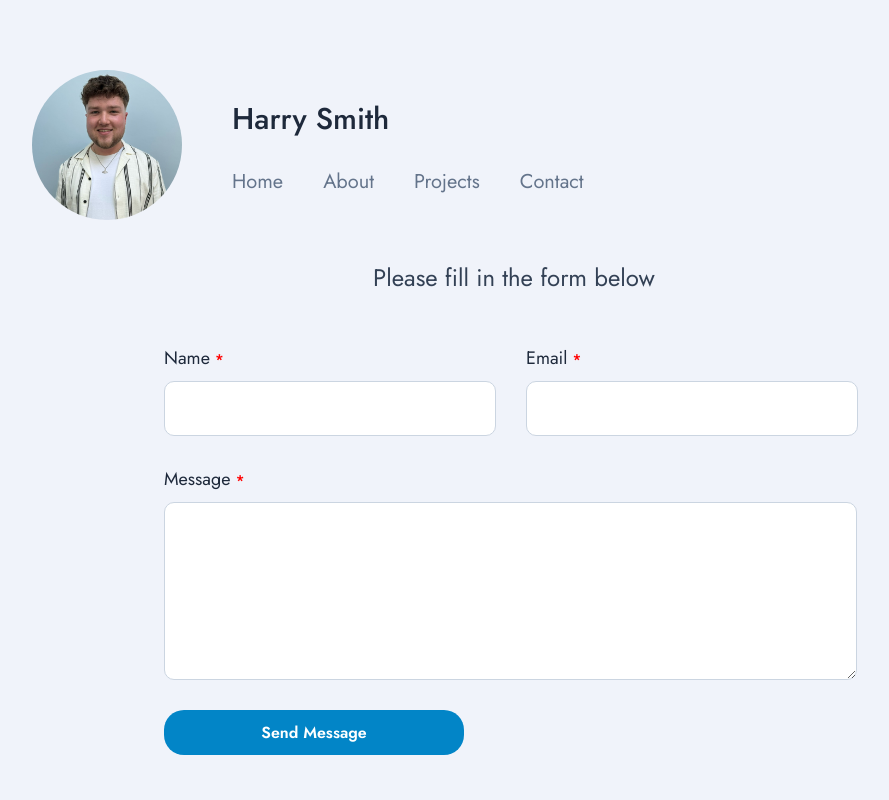
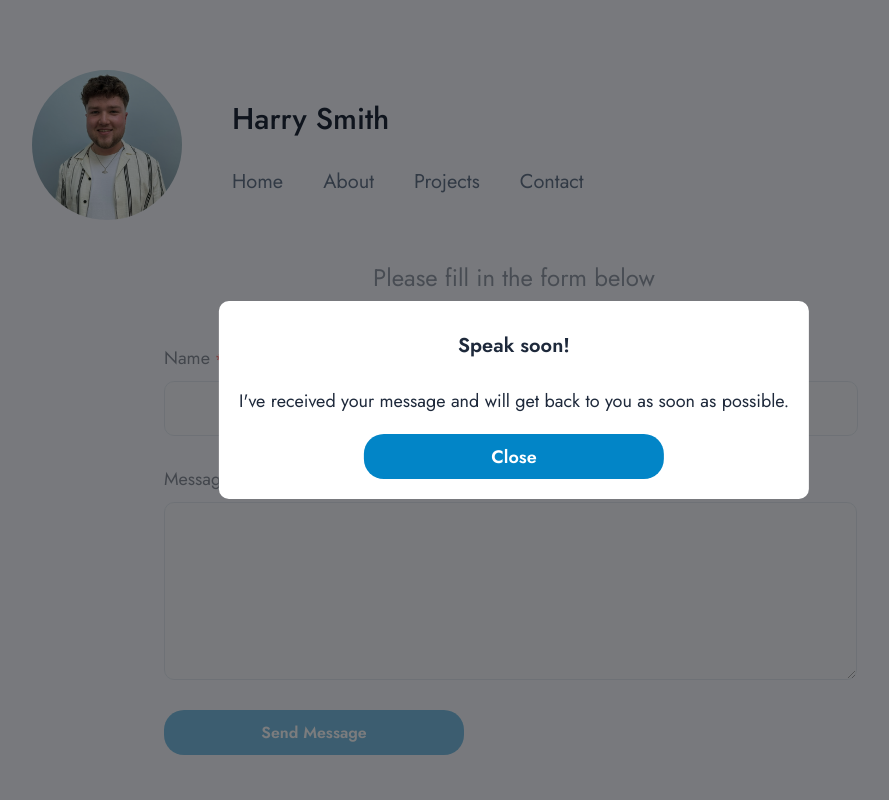
Before and after one commit to HarrySmith-Dev/my-portfolio, a React (Vite) app: page /contact in a window 1280 px wide. Both pictures are taken after typing "Sample", "name@example.com", "Sample" into the empty fields and a click on the button "Send Message". Shown: the top 800 px of the page, without its empty margins (126-1015 px from the left). Built offline with nearby package versions, Linux system fonts and the light colour scheme; no server answers.

Commit message:
HS: success message

```diff
--- a/src/components/contactForm/ContactForm.style.ts
+++ b/src/components/contactForm/ContactForm.style.ts
@@ -1,12 +1,17 @@
-import styled from 'styled-components'
+import styled, { keyframes } from 'styled-components'
 
 import { colors } from '../../shared'
 
-export const ContactFormContainer = styled.div`
+export const ContactFormBackgroundContainer = styled.article`
+   position: relative;
+`
+export const ContactFormContainer = styled.section<{ $isOpen: boolean }>`
    display: flex;
    flex-direction: column;
    align-items: center;
    margin: 0 20px;
+   pointer-events: ${({ $isOpen }) => ($isOpen ? 'none' : 'auto')};
+   opacity: ${({ $isOpen }) => ($isOpen ? '0.5' : '1')};
 
    @media (min-width: 768px) {
       max-width: 700px;
@@ -127,7 +132,7 @@ export const ContactFormErrorText = styled.p<{ $hasError?: boolean }>`
    }
 `
 
-export const ContactFormButton = styled.button`
+export const ContactFormButton = styled.button<{ $isFeedback?: boolean }>`
    width: 100%;
    text-align: center;
    background-color: ${colors.lightBlue};
@@ -135,13 +140,76 @@ export const ContactFormButton = styled.button`
    border: none;
    height: 45px;
    border-radius: 20px;
-   margin-bottom: 50px;
-   font-size: 14px;
+   margin-bottom: ${({ $isFeedback }) => ($isFeedback ? '0' : '50px')};
+   font-size: ${({ $isFeedback }) => ($isFeedback ? '18px' : '14px')};
    font-family: Jost, sans-serif;
    font-weight: 600;
+   cursor: pointer;
 
    @media (min-width: 768px) {
       width: 300px;
-      font-size: 16px;
+      font-size: ${({ $isFeedback }) => ($isFeedback ? '18px' : '16px')};
+      margin-bottom: ${({ $isFeedback }) => $isFeedback && '0'};
    }
 `
+
+export const FeedbackOverlay = styled.div`
+   position: fixed;
+   top: 0;
+   left: 0;
+   width: 100%;
+   height: 100%;
+   background: ${colors.black1};
+   opacity: 0.5;
+   z-index: 10;
+`
+
+const easeIn = keyframes`
+from {
+      opacity: 0;
+   }
+   to {
+      opacity: 1;
+   }
+`
+
+export const FeedbackContainer = styled.div`
+   display: flex;
+   justify-content: center;
+   background-color: ${colors.white1};
+   width: 90%;
+   position: fixed;
+   transform: translate(-50%, -50%);
+   z-index: 20;
+   top: 50%;
+   left: 50%;
+   border-radius: 10px;
+   animation: ${easeIn} 0.5s ease-out;
+
+   @media (min-width: 768px) {
+      width: fit-content;
+   }
+`
+
+export const FeedbackWrapper = styled.div`
+   display: flex;
+   flex-direction: column;
+   align-items: center;
+   padding: 20px;
+`
+
+export const FeedbackHeader = styled.h3`
+   font-family: Jost, sans-serif;
+   font-size: 20px;
+   color: ${colors.gray3};
+   font-weight: 600;
+   margin: 10px 0;
+`
+
+export const FeedbackText = styled.p`
+   font-family: Jost, sans-serif;
+   font-size: 18px;
+   color: ${colors.gray3};
+   font-weight: 400;
+   margin-bottom: 20px;
+`
--- a/src/components/contactForm/ContactForm.tsx
+++ b/src/components/contactForm/ContactForm.tsx
@@ -1,9 +1,10 @@
-import React, { useEffect, useState } from 'react'
+import React, { ReactNode, useEffect, useState } from 'react'
 import { useForm } from 'react-hook-form'
 
 import emailjs from 'emailjs-com'
 
 import {
+   ContactFormBackgroundContainer,
    ContactFormButton,
    ContactFormContainer,
    ContactFormErrorText,
@@ -14,6 +15,11 @@ import {
    ContactFormLabelSpan,
    ContactFormTextArea,
    ContactText,
+   FeedbackContainer,
+   FeedbackHeader,
+   FeedbackOverlay,
+   FeedbackText,
+   FeedbackWrapper,
    Form,
 } from './ContactForm.style'
 
@@ -24,7 +30,8 @@ type FormInput = {
 }
 
 const ContactForm: React.FC = () => {
-   const [feedback, setFeedback] = useState<string | null>('')
+   const [feedback, setFeedback] = useState<ReactNode | null>(null)
+   const [open, setOpen] = useState(false)
 
    const {
       register,
@@ -36,6 +43,11 @@ const ContactForm: React.FC = () => {
    useEffect(() => {
       emailjs.init(import.meta.env.VITE_API_KEY)
    }, [])
+
+   const closeFeedback = () => {
+      setOpen(false)
+      setFeedback(null)
+   }
 
    const onSubmit = async (data: FormInput) => {
       try {
@@ -51,16 +63,54 @@ const ContactForm: React.FC = () => {
 
          await emailjs.send(serviceId, templateId, templateParams, apiKey)
 
-         setFeedback('Message sent successfully!')
+         setFeedback(
+            <FeedbackContainer>
+               <FeedbackWrapper>
+                  <FeedbackHeader>Speak soon!</FeedbackHeader>
+                  <FeedbackText>
+                     I&apos;ve received your message and will get back to you as
+                     soon as possible.
+                  </FeedbackText>
+                  <ContactFormButton
+                     $isFeedback
+                     onClick={() => closeFeedback()}
+                  >
+                     Close
+                  </ContactFormButton>
+               </FeedbackWrapper>
+            </FeedbackContainer>
+         )
+         setOpen(true)
          reset()
       } catch (error) {
          console.error('Failed to send message:', error)
-         setFeedback('An unexpected error occured. Please try again.')
+         setFeedback('An unexpected error occurred. Please try again.')
       }
    }
 
+   // Test function to simulate feedback
+   const testFeedback = () => {
+      setFeedback(
+         <FeedbackContainer>
+            <FeedbackWrapper>
+               <FeedbackHeader>Test Feedback</FeedbackHeader>
+               <FeedbackText>
+                  This is a simulated feedback message for testing purposes.
+               </FeedbackText>
+               <ContactFormButton onClick={closeFeedback} $isFeedback>
+                  Close
+               </ContactFormButton>
+            </FeedbackWrapper>
+         </FeedbackContainer>
+      )
+      setOpen(true)
+   }
+
    return (
-      <ContactFormContainer>
+      <ContactFormBackgroundContainer>
+         {open && <FeedbackOverlay />}
+
+         <ContactFormContainer $isOpen={open}>
             <ContactText>Please fill in the form below</ContactText>
             <Form onSubmit={handleSubmit(onSubmit)}>
                <ContactFormFieldWrapper>
@@ -74,7 +124,7 @@ const ContactForm: React.FC = () => {
                         {...register('name', {
                            required: 'Please enter your name',
                         })}
-                     disabled={isSubmitting}
+                        disabled={isSubmitting || open}
                         $hasError={!!errors.name}
                      />
                      {errors.name && (
@@ -95,7 +145,7 @@ const ContactForm: React.FC = () => {
                            required: 'Please enter a valid email address',
                            pattern: /^[^\s@]+@[^\s@]+\.[^\s@]+$/,
                         })}
-                     disabled={isSubmitting}
+                        disabled={isSubmitting || open}
                         $hasError={!!errors.email}
                      />
                      {errors.email && (
@@ -115,7 +165,7 @@ const ContactForm: React.FC = () => {
                      {...register('message', {
                         required: 'Please enter a message',
                      })}
-                  disabled={isSubmitting}
+                     disabled={isSubmitting || open}
                      $hasError={!!errors.message}
                   />
                   {errors.message && (
@@ -125,13 +175,31 @@ const ContactForm: React.FC = () => {
                   )}
                </ContactFormField>
 
-            <ContactFormButton type="submit" disabled={isSubmitting}>
+               <ContactFormButton type="submit" disabled={isSubmitting || open}>
                   Send Message
                </ContactFormButton>
                {isSubmitting && <p>Submitting...</p>}
-            {feedback && <p aria-live="polite">{feedback}</p>}
             </Form>
+
+            <button
+               type="button"
+               style={{
+                  marginTop: '20px',
+                  padding: '10px',
+                  backgroundColor: 'blue',
+                  color: 'white',
+                  border: 'none',
+                  borderRadius: '5px',
+                  cursor: 'pointer',
+               }}
+               onClick={testFeedback}
+            >
+               Test Feedback
+            </button>
          </ContactFormContainer>
+
+         {open && feedback}
+      </ContactFormBackgroundContainer>
    )
 }
 
```
Lines whose indentation alone changed are shown as unchanged.
